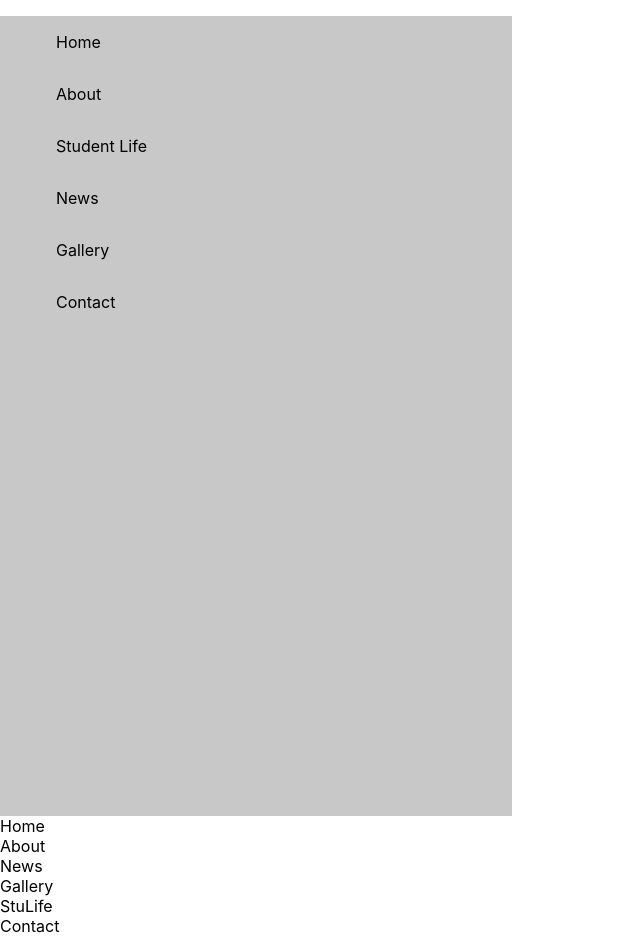
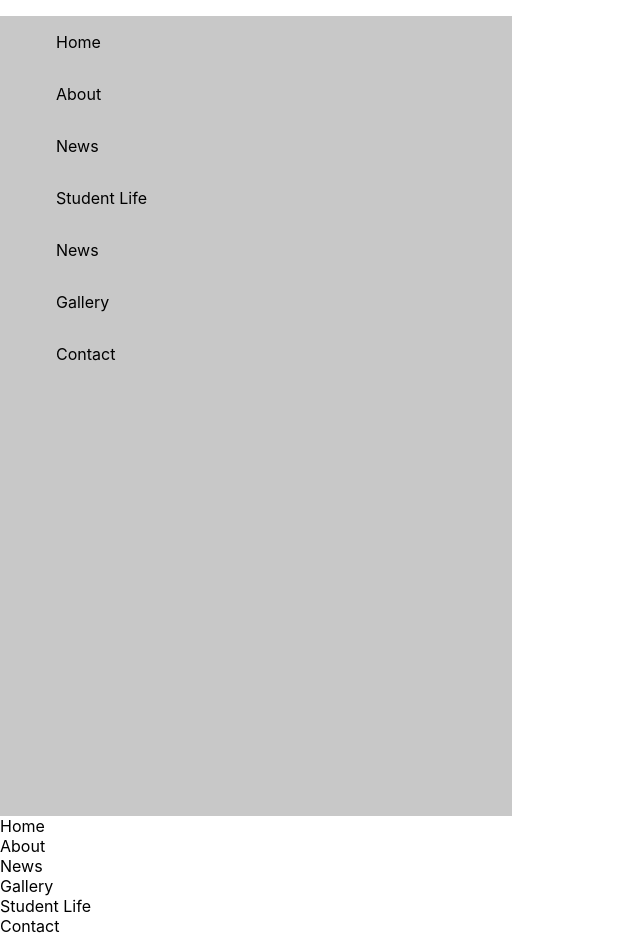
Before and after one commit to sunga12/school-website, a React (Create React App) app: page / in a window 1280 px wide. Shown: the whole page, without its empty margins (0-640 px from the left). Built offline with nearby package versions, Linux system fonts and the light colour scheme.

Commit message:
Add Links to nav

```diff
--- a/package.json
+++ b/package.json
@@ -9,6 +9,7 @@
     "react": "^18.2.0",
     "react-dom": "^18.2.0",
     "react-scripts": "5.0.1",
+    "react-scroll": "^1.9.0",
     "web-vitals": "^2.1.4"
   },
   "scripts": {
--- a/src/components/About.js
+++ b/src/components/About.js
@@ -2,8 +2,8 @@ import React from 'react'
 
 const About = () => {
   return (
-    <div>About</div>
+    <div id="about">About</div>
   )
 }
 
-export default About
+export default About;
--- a/src/components/Contact.js
+++ b/src/components/Contact.js
@@ -2,7 +2,7 @@ import React from 'react'
 
 const Contact = () => {
   return (
-    <div>Contact</div>
+    <div id="contact">Contact</div>
   )
 }
 
--- a/src/components/Gallery.js
+++ b/src/components/Gallery.js
@@ -2,7 +2,7 @@ import React from 'react'
 
 const Gallery = () => {
   return (
-    <div>Gallery</div>
+    <div id="gallery">Gallery</div>
   )
 }
 
--- a/src/components/Home.js
+++ b/src/components/Home.js
@@ -2,7 +2,7 @@ import React from 'react'
 
 const Home = () => {
   return (
-    <div>Home</div>
+    <div id="home">Home</div>
   )
 }
 
--- a/src/components/Navigation.js
+++ b/src/components/Navigation.js
@@ -1,15 +1,17 @@
 import React from 'react'
+import { Link } from 'react-scroll'
 
 const Navigation = () => {
   return (
     <nav>
       <ul>
-        <li>Home</li>
-        <li>About</li>
-        <li>Student Life</li>
-        <li>News</li>
-        <li>Gallery</li>
-        <li>Contact</li>
+        <li><Link to="home" smooth duration={500}>Home</Link></li>
+        <li><Link to="about" smooth duration={500}>About</Link></li>
+        <li><Link to="news" smooth duration={500}>News</Link></li>
+        <li><Link to="student-life" smooth duration={500}>Student Life</Link></li>
+        <li><Link to="news" smooth duration={500}>News</Link></li>
+        <li><Link to="gallery" smooth duration={500}>Gallery</Link></li>
+        <li><Link to="contact" smooth duration={500}>Contact</Link></li>
       </ul>
     </nav>
   )
--- a/src/components/News.js
+++ b/src/components/News.js
@@ -2,7 +2,7 @@ import React from 'react'
 
 const News = () => {
   return (
-    <div>News</div>
+    <div id="news">News</div>
   )
 }
 
--- a/src/components/StuLife.js
+++ b/src/components/StuLife.js
@@ -2,7 +2,7 @@ import React from 'react';
 
 const StuLife = () => {
   return (
-    <div>StuLife</div>
+    <div id="student-life">Student Life</div>
   )
 }
 
--- a/src/index.css
+++ b/src/index.css
@@ -23,8 +23,13 @@ nav {
   margin: 0;
 }
 
+nav ul {
+  width: 100%;
+}
+
 nav li {
   padding: 1rem;
+  width: 100%;
 }
 
 nav li:hover {
```
Also changed, not shown: 1 other file (tests, documents, lock files or other folders).
